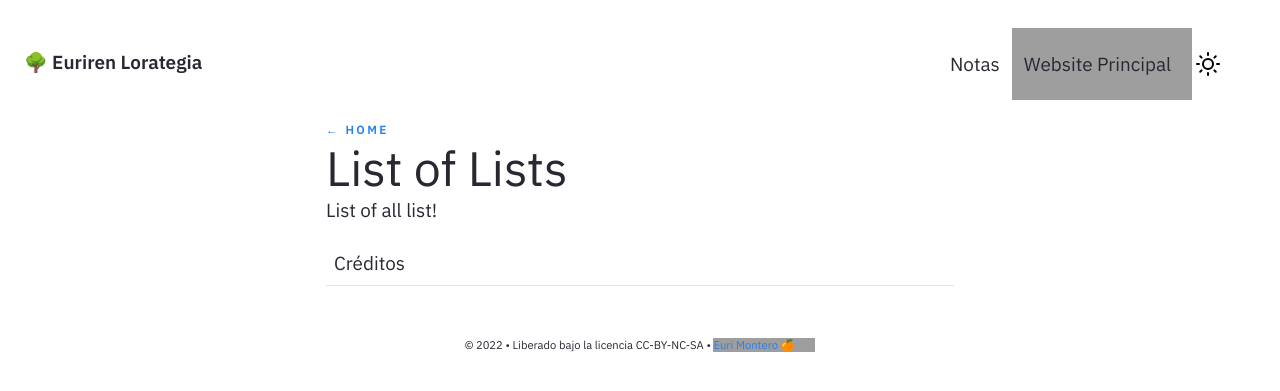
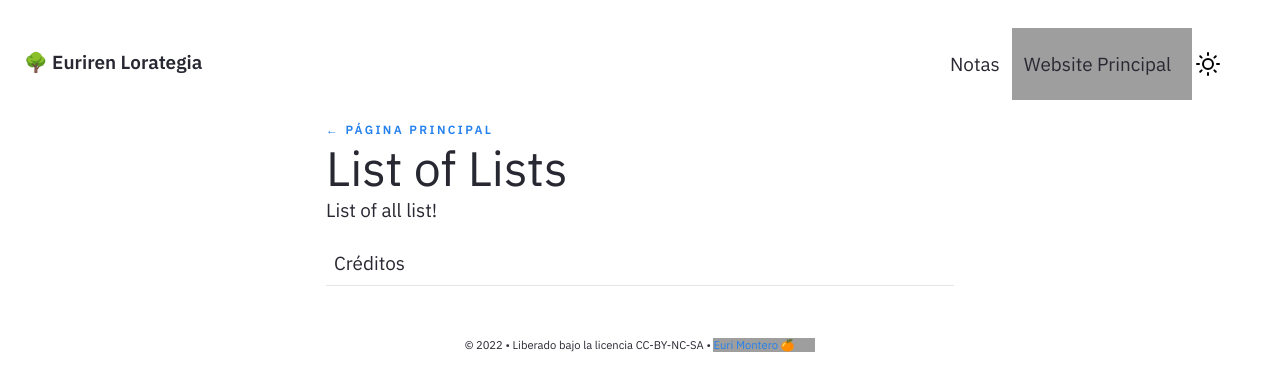
Before and after one commit to EuriNaiz/Lorategi, a Jekyll site: the page built from pages/lists.md, in a window 1280 px wide. Shown: the top 391 px of the page. Built offline with Jekyll 4.4.1, drawn with Linux system fonts in a browser that asks for light colours; grey boxes are pictures that could not be loaded.

Commit message:
ajustes menores

```diff
--- a/_layouts/Post.html
+++ b/_layouts/Post.html
@@ -82,7 +82,7 @@
                     {%- else -%}
                             <!--- Show Feed Part -->
                 <div class="column is-6-widescreen  is-8-desktop is-8-tablet is-12-mobile">
-                            <h5 class="meta-title"><a href="/">← Home</a></h5>
+                            <h5 class="meta-title"><a href="/">← Página principal</a></h5>
                             <div class="jumbo">{{page.title}}</div>
                             {%- include Content.html -%}
                             {%- include Feed.html -%}
@@ -94,7 +94,7 @@
             <!--- Notes Feed Layout-->
             {%- if page.feedformat -%}
             <div class="column is-6-widescreen  is-8-desktop is-8-tablet is-12-mobile">
-                <h5 class="meta-title"><a href="/">← Home</a></h5>
+                <h5 class="meta-title"><a href="/">← Página principal</a></h5>
                     <div class="jumbo">{{page.title}}</div>
                     {%- include Content.html -%}
                     {%- include Feed.html -%}
@@ -110,7 +110,7 @@
                             {%- else -%}
                             <a onclick="window.location.assign('/');">
                             {%- endif -%}
-                                    <h5 class="meta-title">← BACK</h5>
+                                    <h5 class="meta-title">← Atras</h5>
                             </a>
                         </div>
                     <!--- List type Note Layout-->
@@ -132,7 +132,7 @@
             <!--- Post Feed Layout-->
             {%- if page.permalink == "/posts" -%}
             <div class="column is-6-widescreen  is-8-desktop is-8-tablet is-12-mobile">
-                <h5 class="meta-title"><a href="/">← Home</a></h5>
+                <h5 class="meta-title"><a href="/">← Página principal</a></h5>
                 <div class="jumbo">{{page.title}}</div>
                     {%- include Content.html -%}
                     {% for post in site.posts %}
@@ -158,7 +158,7 @@
                              {%- else -%}
                              <a onclick="window.location.assign('/');">
                              {%- endif -%}
-                                     <h5 class="meta-title">← BACK</h5>
+                                     <h5 class="meta-title">← Atras</h5>
                              </a>
                          </div>
                      <h1>{{page.title}}</h1>
```
